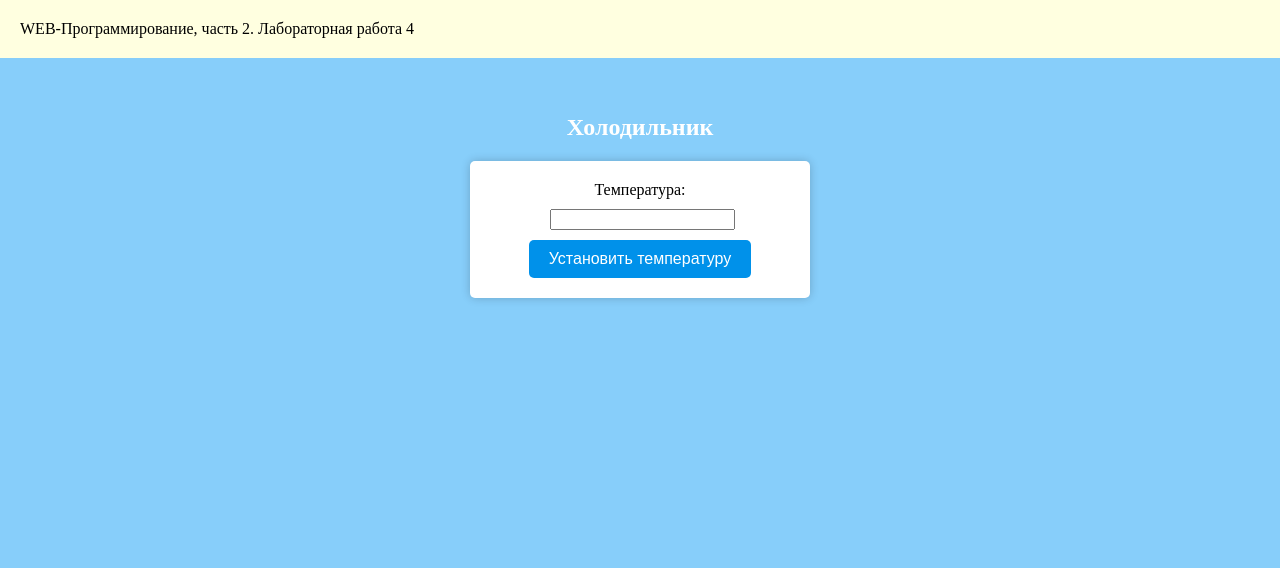
After one commit to sm4kotins/web-programming-labs-2, a Flask app: page /lab4/fridge/ in a window 1280 px wide. The commit adds this page. Shown: the top 568 px of the page. Run offline with Flask 3, Linux system fonts and the light colour scheme.

Commit message:
Холодильник

```diff
--- a/lab4.py
+++ b/lab4.py
@@ -6,7 +6,7 @@ lab4 = Blueprint('lab4', __name__)
 def lab():
     return render_template('lab4.html')
 
-@lab4.route('/lab4/login', methods = ['GET', 'POST'])
+@lab4.route('/lab4/login/', methods = ['GET', 'POST'])
 def login():
     if request.method == 'GET':
         return render_template('login.html')
@@ -25,3 +25,26 @@ def login():
 
     error = 'Неверные логин и/или пароль'
     return render_template('login.html', error=error, username=username, password=password)
+
+@lab4.route('/lab4/fridge/', methods = ['GET', 'POST'])
+def fridge():
+    temperature = request.form.get('temperature')
+    message = ""
+
+    if request.method == 'POST':
+        if not temperature:
+            message = "Ошибка: не задана температура"
+        else:
+            temperature = int(temperature)
+            if temperature < -12:
+                message = "Не удалось установить температуру — слишком низкое значение"
+            elif temperature > -1:
+                message = "Не удалось установить температуру — слишком высокое значение"
+            elif -12 <= temperature <= -9:
+                message = f"Установлена температура: {temperature}°С" + "❄️❄️❄️"
+            elif -8 <= temperature <= -5:
+                message = f"Установлена температура: {temperature}°С" + "❄️❄️"
+            elif -4 <= temperature <= -1:
+                message = f"Установлена температура: {temperature}°С" + "❄️"
+
+    return render_template('fridge.html', message=message, temperature=temperature)
--- a/static/main.css
+++ b/static/main.css
@@ -68,3 +68,47 @@ strong {
     font-weight: bold;
     margin-top: 10px;
 }
+
+.fridge-button{
+    background-color: #0091ea;
+    color: #fff;
+    padding: 10px 20px;
+    border: none;
+    border-radius: 5px;
+    cursor: pointer;
+    font-size: 16px;
+
+}
+
+.fridge-button:hover {
+    background-color: #0072c4;
+}
+
+.fridge {
+    color: black;
+    margin: 20px auto;
+    max-width: 300px;
+    padding: 20px;
+    background-color: #fff;
+    border-radius: 5px;
+    box-shadow: 0 0 10px rgba(0, 0, 0, 0.2);
+    text-align: center;
+}
+
+.fridge-label-input {
+    display: block;
+    margin: 10px 10px 10px 60px;
+}
+
+.fridge-text {
+    font-size: 24px;
+    text-align: center;
+    color: #fff;
+}
+
+.fridge-temperature {
+    font-size: 18px;
+    margin: 20px 0;
+    text-align: center;
+    color: #fff;
+}
--- /dev/null
+++ b/templates/fridge.html
@@ -0,0 +1,22 @@
+{% extends "base.html" %}
+
+{% block lab %}Лабораторная работа 4{% endblock %}
+
+{% block main %}
+    <style>
+        body {
+            background-color:lightskyblue
+        }
+
+    </style>
+
+    <h1 class="fridge-text">Холодильник</h1>
+    <form class="fridge" method="post">
+        <label  for="temperature">Температура:</label>
+        <input class="fridge-label-input" type="number" id="temperature" name="temperature" value="{{ temperature }}">
+        <button class="fridge-button" type="submit">Установить температуру</button>
+    </form>
+    {% if message %}
+        <p class="fridge-temperature">{{ message }}</p>
+    {% endif %}
+{% endblock %}
--- a/templates/lab4.html
+++ b/templates/lab4.html
@@ -7,7 +7,10 @@
         <div>Тема лабораторной работы -- Формы (POST). Список сделанных страниц:</div>
         <ol>
             <li>
-                <a href="">***</a>
+                <a href="/lab4/login/">Авторизация</a>
+            </li>
+            <li>
+                <a href="/lab4/fridge/">Холодильник</a>
             </li>
         </ol>
 {% endblock %}
```
